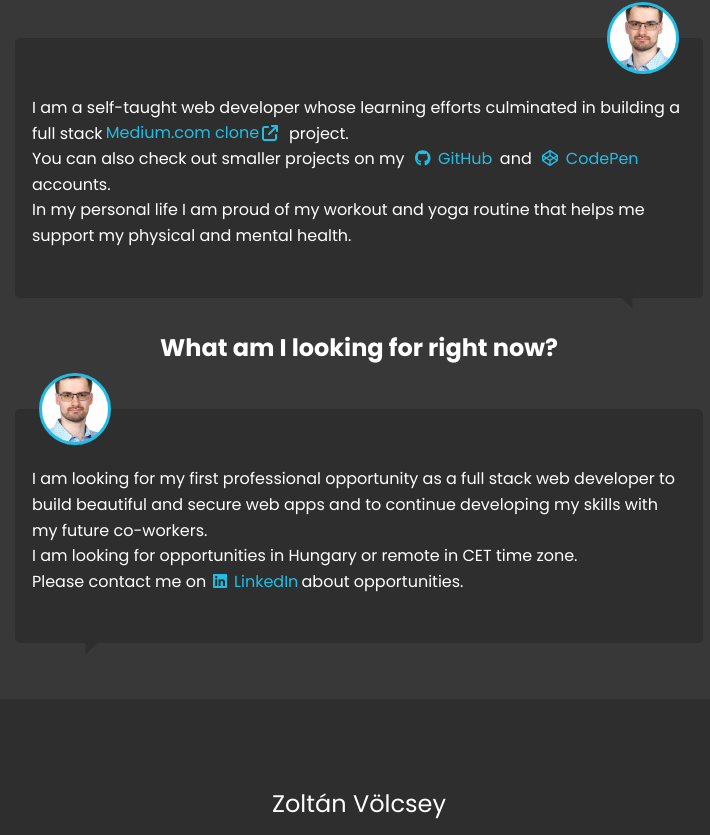
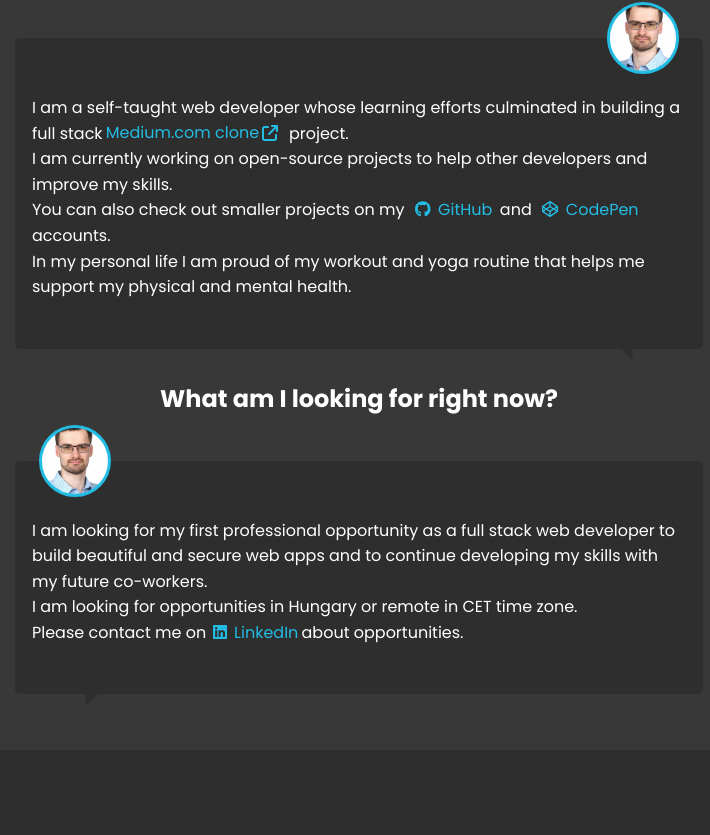
Before and after one commit to zvolcsey/my-portfolio, a React (Vite) app: page /about in a window 1280 px wide. Shown: the part 975-1810 px from the top of the page, without its empty margins (281-991 px from the left). Built offline with nearby package versions, Linux system fonts and the light colour scheme.

Commit message:
Update AboutPage component

```diff
--- a/src/routes/AboutPage.tsx
+++ b/src/routes/AboutPage.tsx
@@ -60,6 +60,10 @@ const AboutPage: FC<Record<string, never>> = () => {
               project.
             </p>
             <p>
+              I am currently working on open-source projects to help other
+              developers and improve my skills.
+            </p>
+            <p>
               You can also check out smaller projects on my{' '}
               <ExternalLink
                 href="https://github.com/zvolcsey"
```
